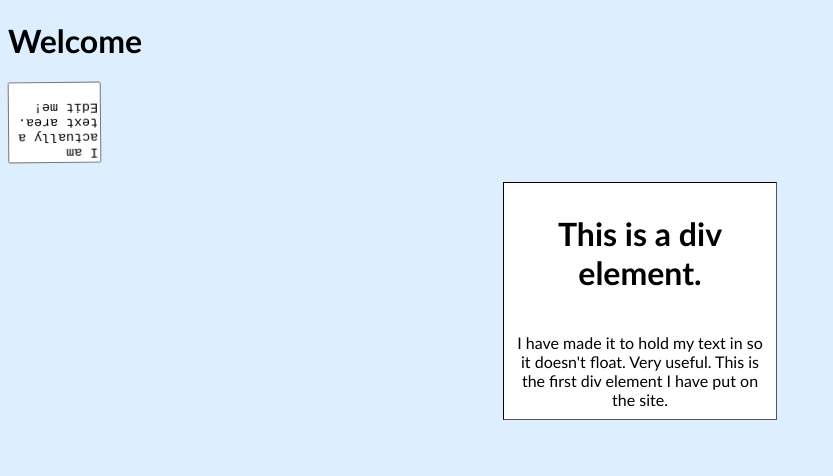
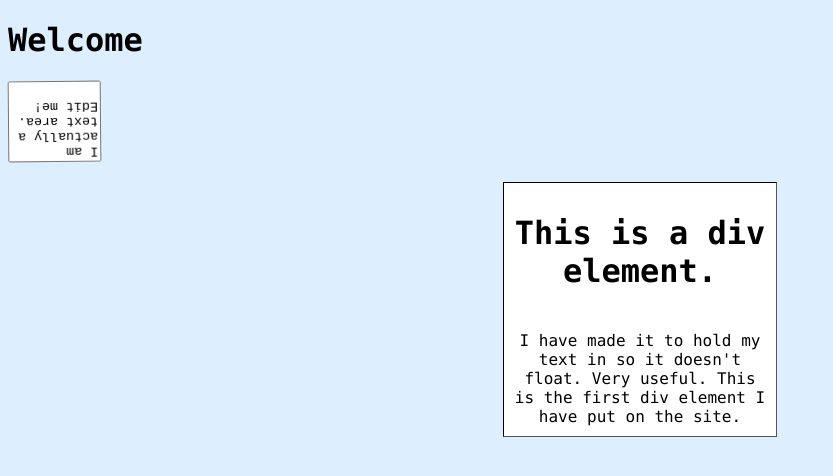
Before and after one commit to DaBlueGuy/Da-Blue-Guys-Site, a plain HTML site: page index.html in a window 1280 px wide. Shown: the whole page, without its empty margins (0-833 px from the left). Drawn offline with Linux system fonts and the light colour scheme.

Commit message:
Update index.html

```diff
--- a/index.html
+++ b/index.html
@@ -11,7 +11,7 @@
         }
         body
         {
-            font-family: Calibri;
+            font-family: Consolas;
         }
         .borderwhite
         {
```
